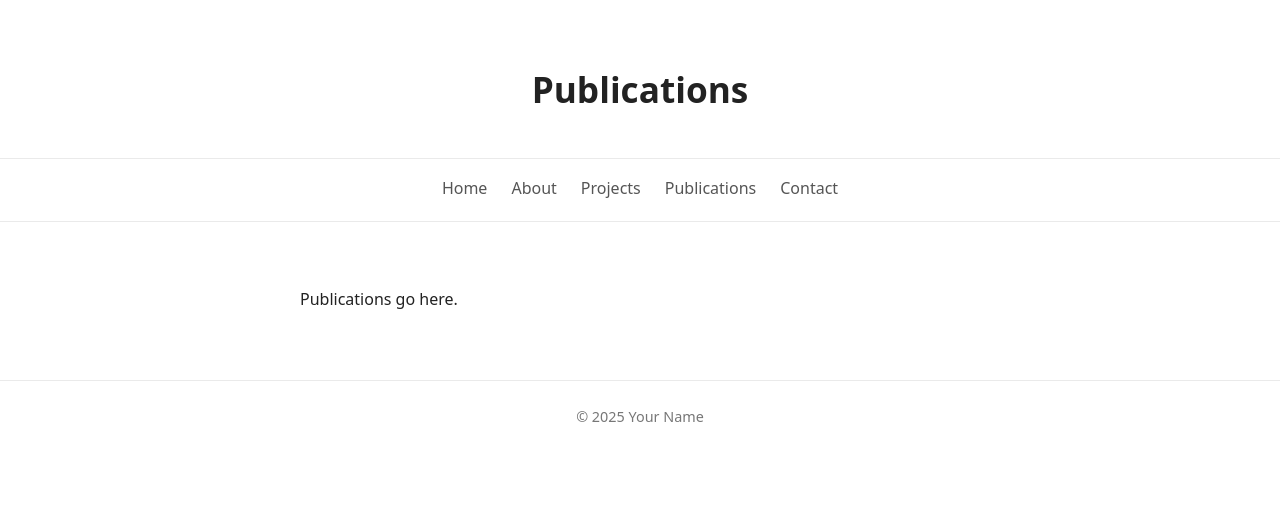
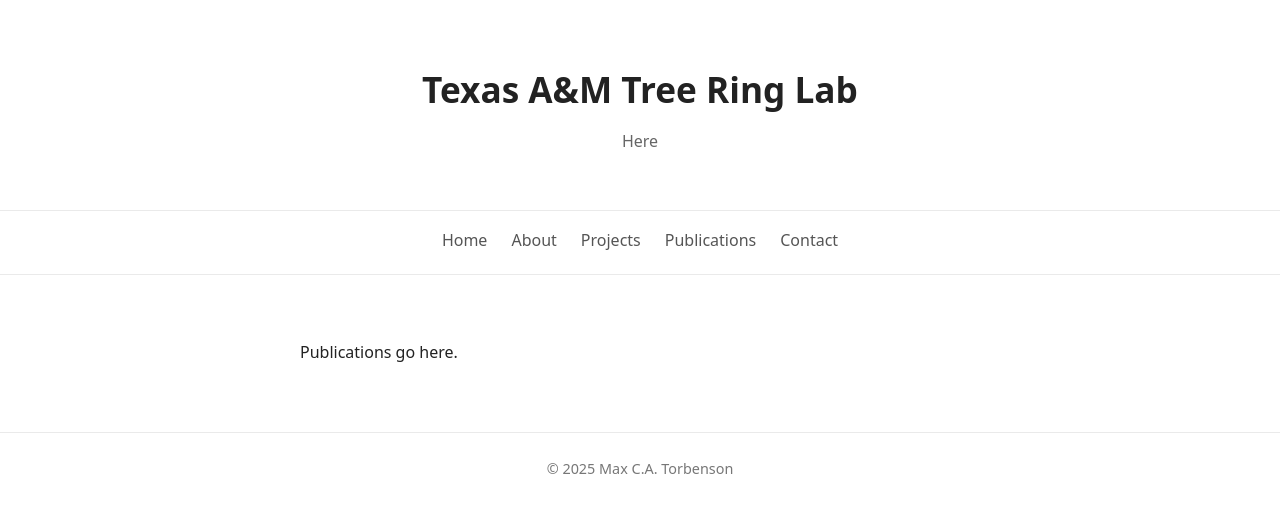
Before and after one commit to mcatorbenson/mcatorbenson.github.io, a Jekyll site: the page built from publications.html, in a window 1280 px wide. Shown: the top 513 px of the page. Built offline with Jekyll 4.4.1, drawn with Linux system fonts in a browser that asks for light colours.

Commit message:
Update publications.html

```diff
--- a/publications.html
+++ b/publications.html
@@ -1,31 +1,5 @@
-<!DOCTYPE html>
-<html lang="en">
-<head>
-  <meta charset="UTF-8">
-  <title>Your Name – Publications</title>
-  <link rel="stylesheet" href="css/style.css">
-</head>
-<body>
-
-<header>
-  <h1>Publications</h1>
-</header>
-
-<nav>
-  <a href="index.html">Home</a>
-  <a href="about.html">About</a>
-  <a href="projects.html">Projects</a>
-  <a href="publications.html">Publications</a>
-  <a href="contact.html">Contact</a>
-</nav>
-
-<main>
+---
+layout: default
+title: About
+---
   <p>Publications go here.</p>
-</main>
-
-<footer>
-  © 2025 Your Name
-</footer>
-
-</body>
-</html>
```
